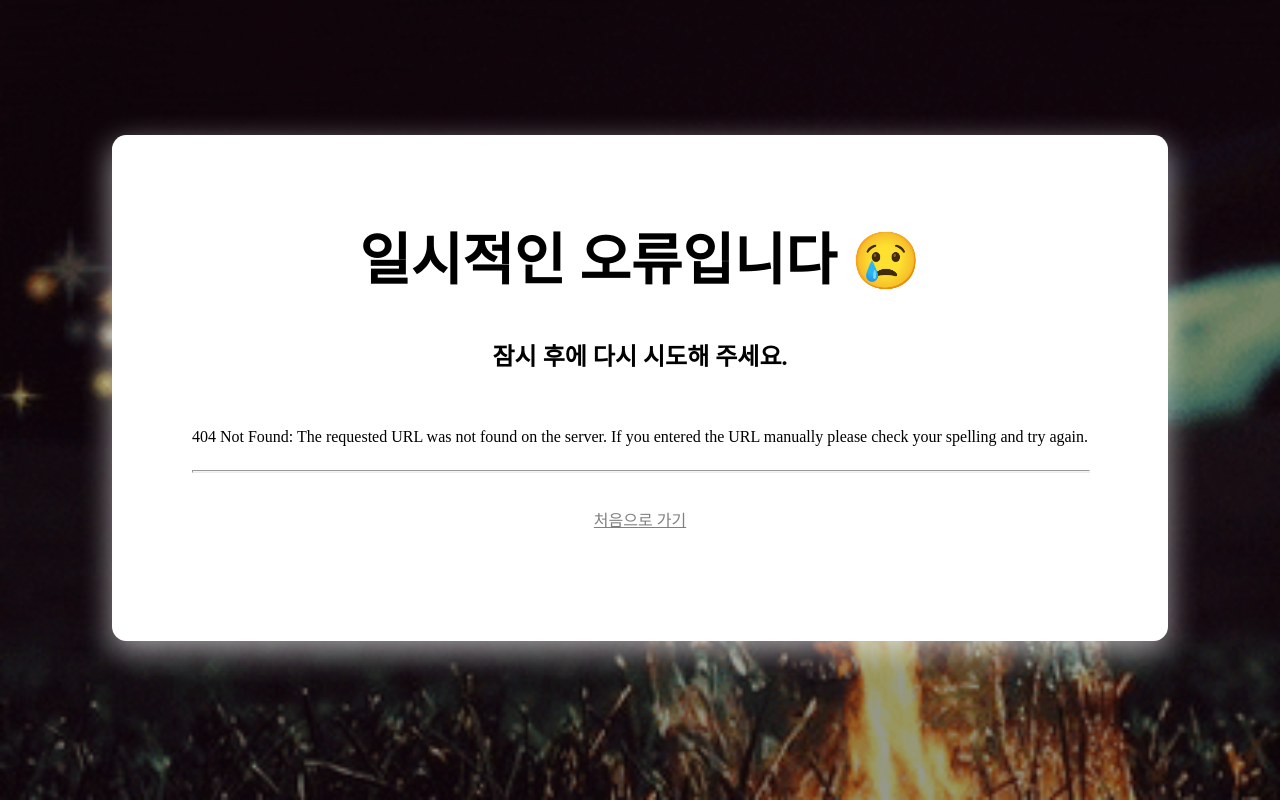
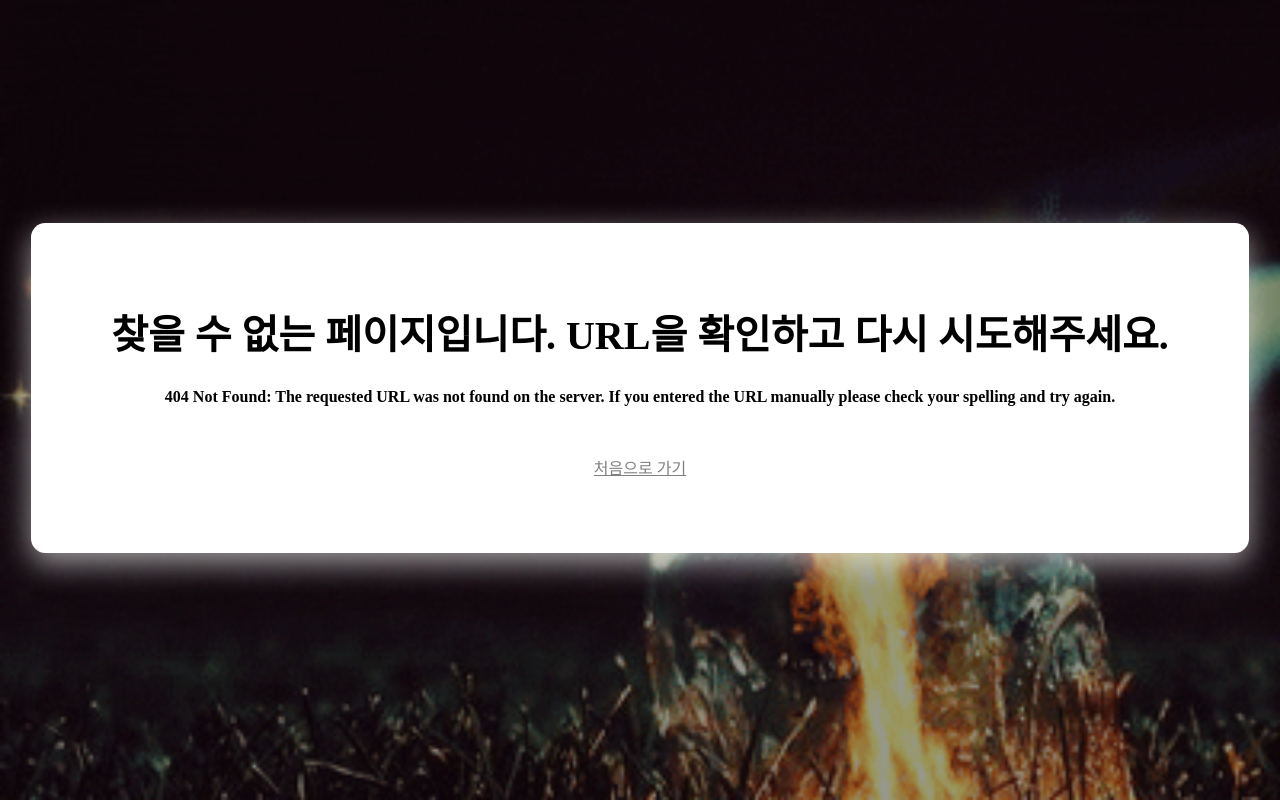
Before and after one commit to MyungSub0519/Find_a_Doppelganger, a Flask app: page /confetti_v2.js in a window 1280 px wide. Run offline with Flask 3, Linux system fonts and the light colour scheme.

Commit message:
fix index.html, result.html, error.html design and add debug - product mode in app.py

```diff
--- a/app.py
+++ b/app.py
@@ -1,11 +1,10 @@
+import argparse
 from flask import Flask, render_template, request, redirect, send_from_directory
 from utils.img_preprocessing import catch_face, is_image
 import cv2
 import tensorflow as tf
 import numpy as np
 from tensorflow.keras.models import load_model
-import re
-import os
 
 test_model = load_model('models/model_siamese_neural_network.h5')
 
@@ -24,7 +23,7 @@ def upload():
     image2.save('static/images/img_02.jpg')
 
     if is_image(image,image2):
-        return render_template('error.html', error='Error:you are not input file or file is not img')
+        return render_template('error.html', error='Error: you are not input file or file is not img', error_message="입력된 파일이 없거나 이미지가 아닙니다.")
 
     image = cv2.imread('static/images/img_01.jpg')
     image2 = cv2.imread('static/images/img_02.jpg')
@@ -33,7 +32,7 @@ def upload():
     image2 = catch_face(image2)
 
     if image is None or image2 is None:
-        return render_template('error.html', error="Error: face detection failed")
+        return render_template('error.html', error="Error: face detection failed", error_message="얼굴이 감지되지 않았습니다.")
 
     image = np.expand_dims(image, axis=0)
     image2 = np.expand_dims(image2, axis=0)
@@ -42,15 +41,32 @@ def upload():
 
     return render_template('result.html', result=result, image_url='static/images/img_01.jpg', image2_url='static/images/img_02.jpg')
 
-
-
 @app.route('/confetti_v2.js')
 def serve_confetti():
     return send_from_directory('templates', 'confetti_v2.js')
 
 @app.errorhandler(Exception)
 def errorpage(error):
-    return render_template('error.html', error=error)
+    error_table = {
+        400: "잘못된 요청입니다.",
+        401: "인증되지 않은 접근입니다.",
+        403: "접근이 금지되었습니다.",
+        404: "찾을 수 없는 페이지입니다. URL을 확인하고 다시 시도해주세요.",
+        500: "내부 서버 오류가 발생했습니다."
+    }
+
+    error_code = getattr(error, 'code', 500)
+    return render_template('error.html', error=error, error_message=error_table[error_code])
 
 if __name__ == '__main__':
-    app.run(host="0.0.0.0",  debug=True)
+    parser = argparse.ArgumentParser()
+    parser.add_argument('--dev', action='store_true', help='Run the server in development mode')
+    parser.add_argument('--product', action='store_true', help='Run the server in production mode')
+    args = parser.parse_args()
+
+    if args.dev:
+        app.run(host="127.0.0.1", debug=True, port="5000")
+    elif args.product:
+        app.run(host="0.0.0.0", debug=False, port="80")
+    else:
+        parser.print_help()
--- a/templates/error.html
+++ b/templates/error.html
@@ -9,13 +9,13 @@
 <body>
     <div class="overlay"></div>
     <div class="container">
-    <h1>일시적인 오류입니다 😢</h1>
 
-    <h5>잠시 후에 다시 시도해 주세요.</h5>
 
-    <p>{{error}}</p>
+    <h1>{{error_message}}</h1>
 
-    <hr/>
+    <h5>{{error}}</h5>
+
+
     <a href="/">처음으로 가기</a>
     </div> <!-- .container -->
 </body>
@@ -51,6 +51,7 @@ body {
     border-radius: 0.9rem;
     box-shadow: 0px 10px 30px rgba(255, 255, 255, 0.6);
     z-index: 6;
+    padding-bottom: 8vh;
 
 }
 .overlay {
@@ -63,18 +64,19 @@ body {
     z-index: 4;
 }
 h1 {
-    font-size: 7vh;
+    font-size: 5vh;
     margin: 0;
 }
 
 h5 {
-    font-size: 3vh;
+    font-size: 2vh;
 
 }
 
 a {
     color: gray;
-    line-height: 10vh;
+    line-height: 5vh;
+    margin-top: 2vh;
 }
 
 hr {
--- a/templates/index.html
+++ b/templates/index.html
@@ -1,5 +1,5 @@
 <!DOCTYPE html>
-<html lang="en">
+<html lang="ko">
   <head>
     <meta charset="UTF-8">
     <meta name="viewport" content="width=device-width, initial-scale=1.0">
```
Also changed, not shown: templates/result.html (+7 -2 lines).
